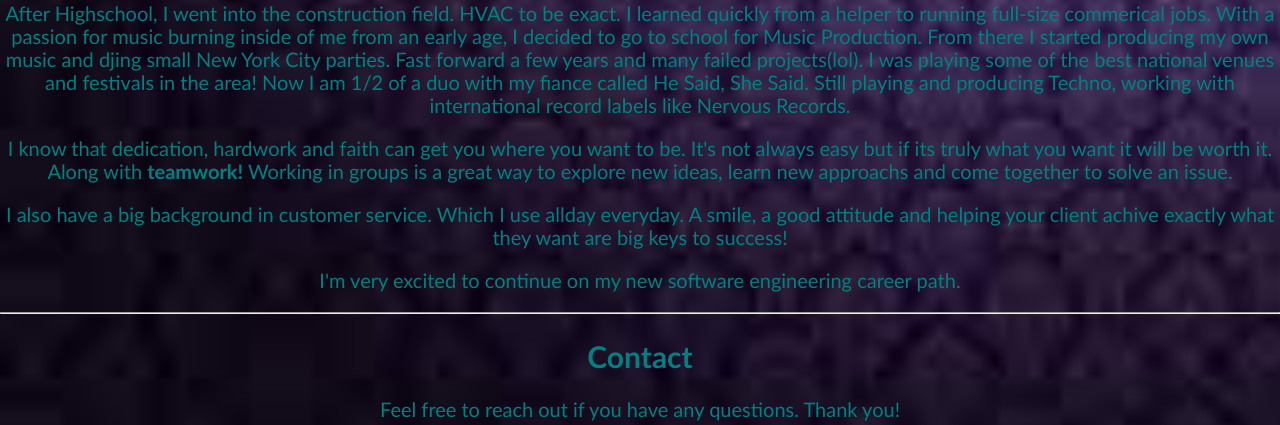
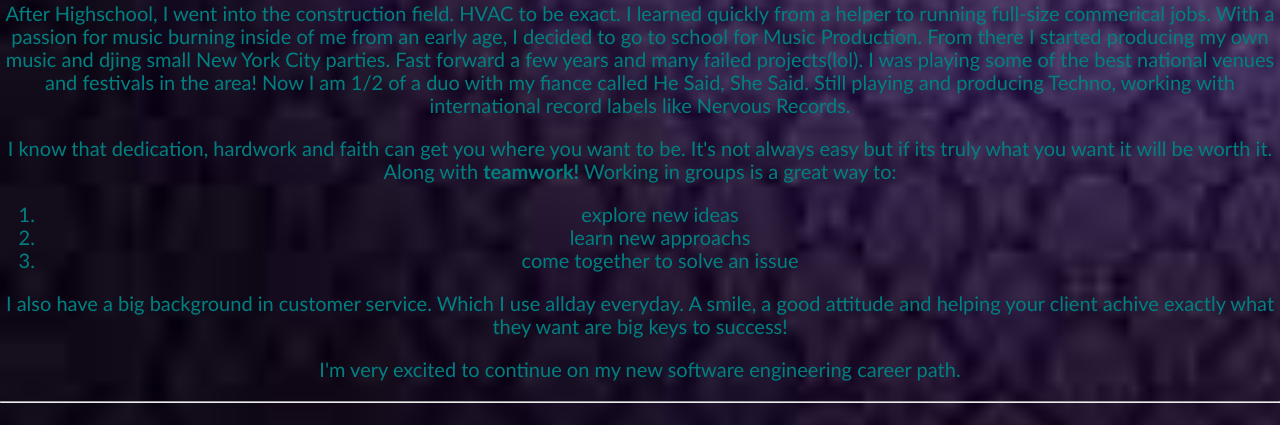
Before and after one commit to DavidL133/portfolio-project, a plain HTML site: page index.html in a window 1280 px wide. Shown: the part 746-1171 px from the top of the page. Drawn offline with nearby package versions, Linux system fonts and the light colour scheme.

Commit message:
Update index.html

```diff
--- a/index.html
+++ b/index.html
@@ -37,7 +37,7 @@
             of a duo with my fiance called He Said, She Said. Still playing and producing Techno, working with international record labels like Nervous Records.
         </p>
         <p>I know that dedication, hardwork and faith can get you where you want to be. It's not always easy but if its truly what you want it will be worth it. Along with <strong>teamwork!</strong>
-            Working in groups is a great way to explore new ideas, learn new approachs and come together to solve an issue.
+            Working in groups is a great way to: <ol><li>explore new ideas</li> <li>learn new approachs</li><li>come together to solve an issue</li></ol>
         </p>
         <p>I also have a big background in customer service. Which I use allday everyday. A smile, a good attitude and helping your client achive exactly what they want
             are big keys to success!
```
